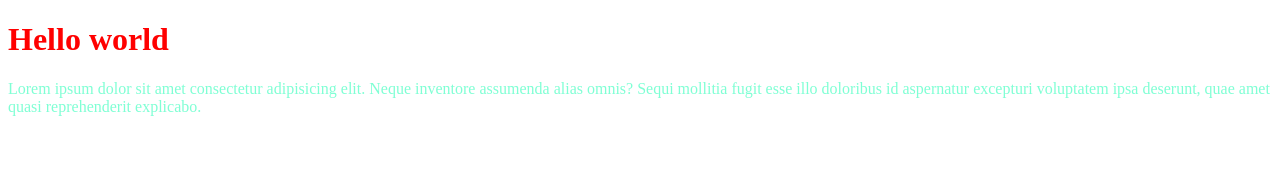
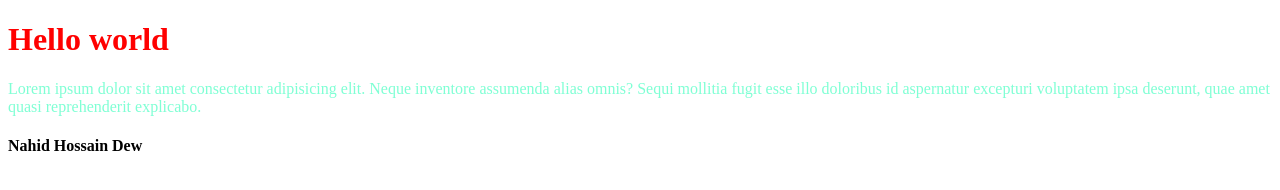
Before and after one commit to hossain1987/git, a plain HTML site: page index.html in a window 1280 px wide. Drawn offline with Linux system fonts and the light colour scheme.

Commit message:
h4 added

```diff
--- a/index.html
+++ b/index.html
@@ -9,5 +9,6 @@
 <body>
     <h1>Hello world</h1>
     <p>Lorem ipsum dolor sit amet consectetur adipisicing elit. Neque inventore assumenda alias omnis? Sequi mollitia fugit esse illo doloribus id aspernatur excepturi voluptatem ipsa deserunt, quae amet quasi reprehenderit explicabo.</p>
+    <h4>Nahid Hossain Dew</h4>
 </body>
 </html>
```
